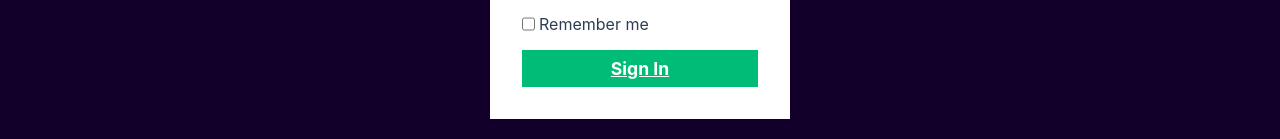
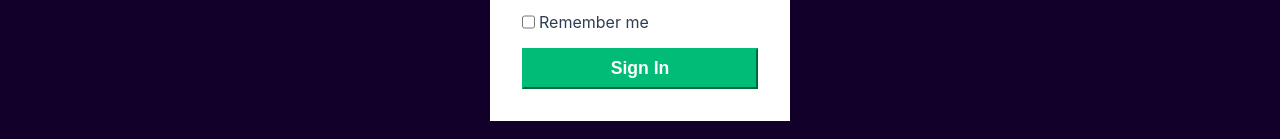
Before and after one commit to ShemoMFR/P13_bank, a React (Create React App) app in the folder frontend/: page /signin in a window 1280 px wide. Shown: the part 426-565 px from the top of the page. Built offline with nearby package versions, Linux system fonts and the light colour scheme; the HTML template or start-up script is replaced by a standard one.

Commit message:
redux erreur fixed

```diff
--- a/frontend/src/pages/Signin/Signin.jsx
+++ b/frontend/src/pages/Signin/Signin.jsx
@@ -5,6 +5,7 @@
 /* REDUX */
 import { useSelector, useDispatch } from 'react-redux';
 import { connexion } from '../../redux/user/actionUser';
+import { useNavigate } from "react-router-dom";
 
 /* component */
 import NavBar from '../../components/NavBar/NavBar'
@@ -14,6 +15,8 @@
 import '../../style.css';
 
 const Signin = () => {
+
+    let navigate = useNavigate();
 
     const [user, setUser] = useState({
         email: '',
@@ -26,6 +29,7 @@
     function handleSubmit(e) {
         /* e.preventDefault(); */
         dispatch(connexion(user));
+        navigate('/User');
     }
 
     return (
@@ -47,7 +51,7 @@
                         <div className="input-remember">
                             <input type="checkbox" id="remember-me" /><label htmlFor="remember-me">Remember me</label>
                         </div>
-                         <Link to='/User' className="sign-in-button">Sign In</Link>
+                        <button className="sign-in-button">Sign In</button>
 
                     </form>
                 </section>
--- a/frontend/src/redux/user/actionUser.jsx
+++ b/frontend/src/redux/user/actionUser.jsx
@@ -15,6 +15,7 @@
 }
 
 export const connexion = (user) => {
+
     return (dispatch) => {
         fetch("http://localhost:3001/api/v1/user/login", {
             method: 'POST',
@@ -24,7 +25,7 @@
             body: JSON.stringify(user),
         })
         .then(response => response.json())
-        .then(data => dispatch(connexionSuccess(data.body.token)))
+        .then(data => {dispatch(connexionSuccess(data.body.token)); })
         .catch(error => dispatch(connexionFailure(error.message)))
     }
 }
--- a/frontend/src/redux/user/reducerUser.jsx
+++ b/frontend/src/redux/user/reducerUser.jsx
@@ -10,7 +10,7 @@
         case CONNEXION:
             return {
                 ...state,
-                toke: action.payload
+                token: action.payload
             }
         case CONNEXION_FAILURE:
             return {
```
